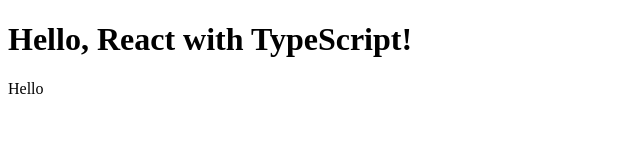
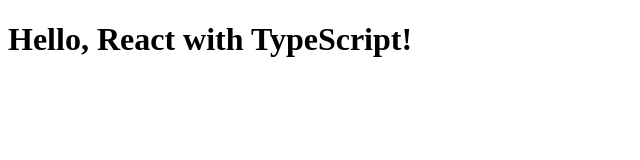
Before and after one commit to vladiusovich/food-equeue-client, a React app: page / in a window 1280 px wide. Shown: the top 160 px of the page, without its empty margins (0-640 px from the left). Built offline with nearby package versions, Linux system fonts and the light colour scheme.

Commit message:
remove component

```diff
--- a/src/Test.tsx
+++ /dev/null
@@ -1,13 +0,0 @@
-import React, { useState } from "react";
-
-const CurrencyField: React.FC = () => {
-    const [inFocus, setInFocus] = useState(false);
-
-    return (
-        <>
-            Hello
-        </>
-    );
-};
-
-export default CurrencyField;
--- a/src/index.tsx
+++ b/src/index.tsx
@@ -6,7 +6,6 @@
     return (
         <div>
             <h1>Hello, React with TypeScript!</h1>
-            <CurrencyField />
         </div>
     );
 };
```
